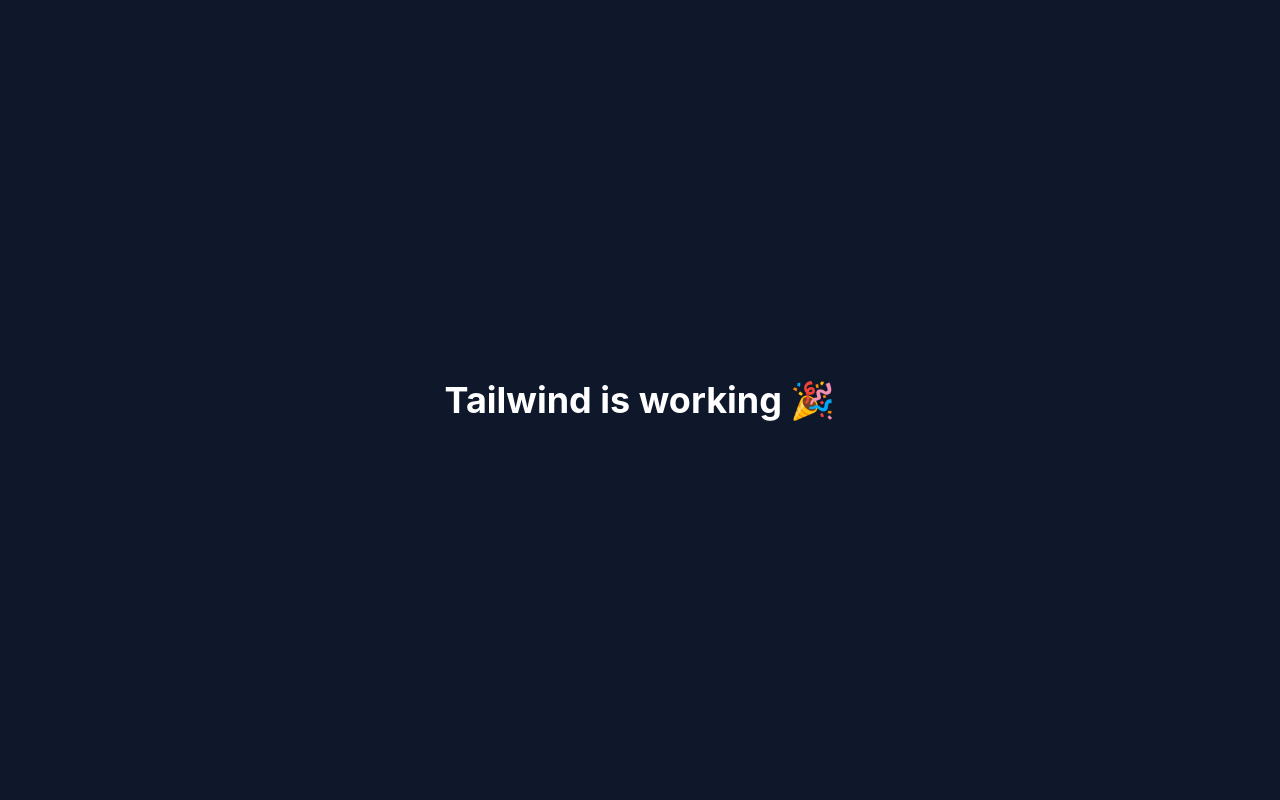
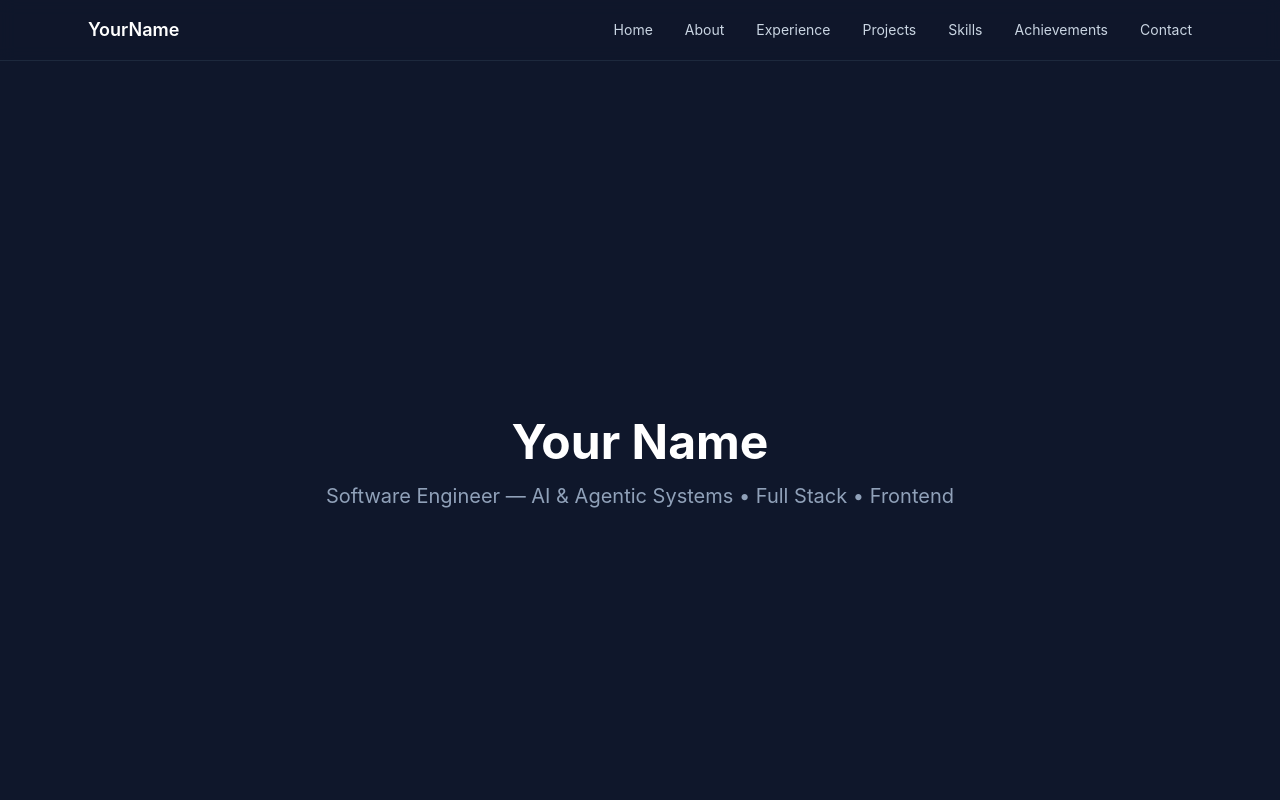
Before and after one commit to afsheen1604/my-portfolio, a React (Vite) app: page / in a window 1280 px wide. Shown: the top 800 px of the page. Built offline with nearby package versions, Linux system fonts and the light colour scheme.

Commit message:
feat: add layout, navbar, and section components wired into App

```diff
--- a/src/App.tsx
+++ b/src/App.tsx
@@ -1,8 +1,23 @@
+import Layout from "./components/layout/Layout";
+import Home from "./components/sections/Home";
+import About from "./components/sections/About";
+import Experience from "./components/sections/Experience";
+import Projects from "./components/sections/Projects";
+import Skills from "./components/sections/Skills";
+import Achievements from "./components/sections/Achievements";
+import Contact from "./components/sections/Contact";
+
 function App() {
   return (
-    <div className="min-h-screen flex items-center justify-center bg-slate-900">
-      <h1 className="text-4xl font-bold text-white">Tailwind is working 🎉</h1>
-    </div>
+    <Layout>
+      <Home />
+      <About />
+      <Experience />
+      <Projects />
+      <Skills />
+      <Achievements />
+      <Contact />
+    </Layout>
   );
 }
 
--- /dev/null
+++ b/src/components/layout/Layout.tsx
@@ -0,0 +1,11 @@
+import type { ReactNode } from "react";
+import Navbar from "./Navbar";
+
+export default function Layout({ children }: { children: ReactNode }) {
+  return (
+    <div className="bg-slate-900 min-h-screen">
+      <Navbar />
+      <main className="pt-16">{children}</main>
+    </div>
+  );
+}
--- /dev/null
+++ b/src/components/layout/Navbar.tsx
@@ -0,0 +1,34 @@
+const navLinks = [
+  { label: "Home", href: "#home" },
+  { label: "About", href: "#about" },
+  { label: "Experience", href: "#experience" },
+  { label: "Projects", href: "#projects" },
+  { label: "Skills", href: "#skills" },
+  { label: "Achievements", href: "#achievements" },
+  { label: "Contact", href: "#contact" },
+];
+
+export default function Navbar() {
+  return (
+    <nav className="fixed top-0 left-0 w-full z-50 bg-slate-900/80 backdrop-blur border-b border-slate-800">
+      <div className="max-w-6xl mx-auto px-6 py-4 flex items-center justify-between">
+        <a href="#home" className="text-white font-semibold text-lg">
+          {/* TODO: [NEEDS INPUT] — your name / logo mark */}
+          YourName
+        </a>
+        <ul className="hidden md:flex gap-8 text-sm text-slate-300">
+          {navLinks.map((link) => (
+            <li key={link.href}>
+              <a
+                href={link.href}
+                className="hover:text-white transition-colors"
+              >
+                {link.label}
+              </a>
+            </li>
+          ))}
+        </ul>
+      </div>
+    </nav>
+  );
+}
--- /dev/null
+++ b/src/components/sections/About.tsx
@@ -0,0 +1,8 @@
+export default function About() {
+  return (
+    <section id="about" className="py-24 px-6 max-w-4xl mx-auto">
+      <h2 className="text-3xl font-bold text-white mb-6">About</h2>
+      <p className="text-slate-400">{/* TODO: [NEEDS INPUT] — about copy */}</p>
+    </section>
+  );
+}
--- /dev/null
+++ b/src/components/sections/Achievements.tsx
@@ -0,0 +1,22 @@
+import { achievements } from "../../data/achievements";
+
+export default function Achievements() {
+  return (
+    <section id="achievements" className="py-24 px-6 max-w-4xl mx-auto">
+      <h2 className="text-3xl font-bold text-white mb-6">Achievements</h2>
+      {achievements.length === 0 && (
+        <p className="text-slate-500">
+          TODO: [NEEDS INPUT] — no achievements data yet
+        </p>
+      )}
+      <ul className="space-y-3">
+        {achievements.map((a) => (
+          <li key={a.title} className="text-slate-400">
+            <span className="text-white font-medium">{a.title}</span> —{" "}
+            {a.description}
+          </li>
+        ))}
+      </ul>
+    </section>
+  );
+}
--- /dev/null
+++ b/src/components/sections/Contact.tsx
@@ -0,0 +1,10 @@
+export default function Contact() {
+  return (
+    <section id="contact" className="py-24 px-6 max-w-4xl mx-auto text-center">
+      <h2 className="text-3xl font-bold text-white mb-6">Contact</h2>
+      <p className="text-slate-400">
+        {/* TODO: [NEEDS INPUT] — email, LinkedIn, GitHub links */}
+      </p>
+    </section>
+  );
+}
--- /dev/null
+++ b/src/components/sections/Experience.tsx
@@ -0,0 +1,27 @@
+import { experience } from "../../data/experience";
+
+export default function Experience() {
+  return (
+    <section id="experience" className="py-24 px-6 max-w-4xl mx-auto">
+      <h2 className="text-3xl font-bold text-white mb-6">Experience</h2>
+      <div className="space-y-8">
+        {experience.map((item) => (
+          <div
+            key={item.company + item.role}
+            className="border-l-2 border-slate-700 pl-4"
+          >
+            <h3 className="text-lg font-semibold text-white">{item.role}</h3>
+            <p className="text-slate-400">
+              {item.company} · {item.startDate} – {item.endDate}
+            </p>
+            <ul className="mt-2 list-disc list-inside text-slate-400">
+              {item.description.map((d, i) => (
+                <li key={i}>{d}</li>
+              ))}
+            </ul>
+          </div>
+        ))}
+      </div>
+    </section>
+  );
+}
--- /dev/null
+++ b/src/components/sections/Home.tsx
@@ -0,0 +1,18 @@
+export default function Home() {
+  return (
+    <section
+      id="home"
+      className="min-h-screen flex items-center justify-center"
+    >
+      <div className="text-center px-6">
+        <h1 className="text-5xl font-bold text-white mb-4">
+          {/* TODO: [NEEDS INPUT] — your name */}
+          Your Name
+        </h1>
+        <p className="text-xl text-slate-400">
+          Software Engineer — AI & Agentic Systems • Full Stack • Frontend
+        </p>
+      </div>
+    </section>
+  );
+}
--- /dev/null
+++ b/src/components/sections/Projects.tsx
@@ -0,0 +1,24 @@
+import { projects } from "../../data/projects";
+
+export default function Projects() {
+  return (
+    <section id="projects" className="py-24 px-6 max-w-6xl mx-auto">
+      <h2 className="text-3xl font-bold text-white mb-6">Projects</h2>
+      <div className="grid md:grid-cols-2 gap-6">
+        {projects.map((p) => (
+          <div key={p.title} className="border border-slate-700 rounded-lg p-6">
+            <div className="flex items-center justify-between mb-2">
+              <h3 className="text-lg font-semibold text-white">{p.title}</h3>
+              <span className="text-xs uppercase text-slate-500">
+                {p.status}
+              </span>
+            </div>
+            <p className="text-slate-400 text-sm">
+              {p.description || "TODO: [NEEDS INPUT]"}
+            </p>
+          </div>
+        ))}
+      </div>
+    </section>
+  );
+}
--- /dev/null
+++ b/src/components/sections/Skills.tsx
@@ -0,0 +1,22 @@
+import { skills } from "../../data/skills";
+
+export default function Skills() {
+  return (
+    <section id="skills" className="py-24 px-6 max-w-4xl mx-auto">
+      <h2 className="text-3xl font-bold text-white mb-6">Skills</h2>
+      {skills.length === 0 && (
+        <p className="text-slate-500">
+          TODO: [NEEDS INPUT] — no skills data yet
+        </p>
+      )}
+      <div className="space-y-6">
+        {skills.map((cat) => (
+          <div key={cat.category}>
+            <h3 className="text-white font-semibold mb-2">{cat.category}</h3>
+            <p className="text-slate-400">{cat.skills.join(", ")}</p>
+          </div>
+        ))}
+      </div>
+    </section>
+  );
+}
```
